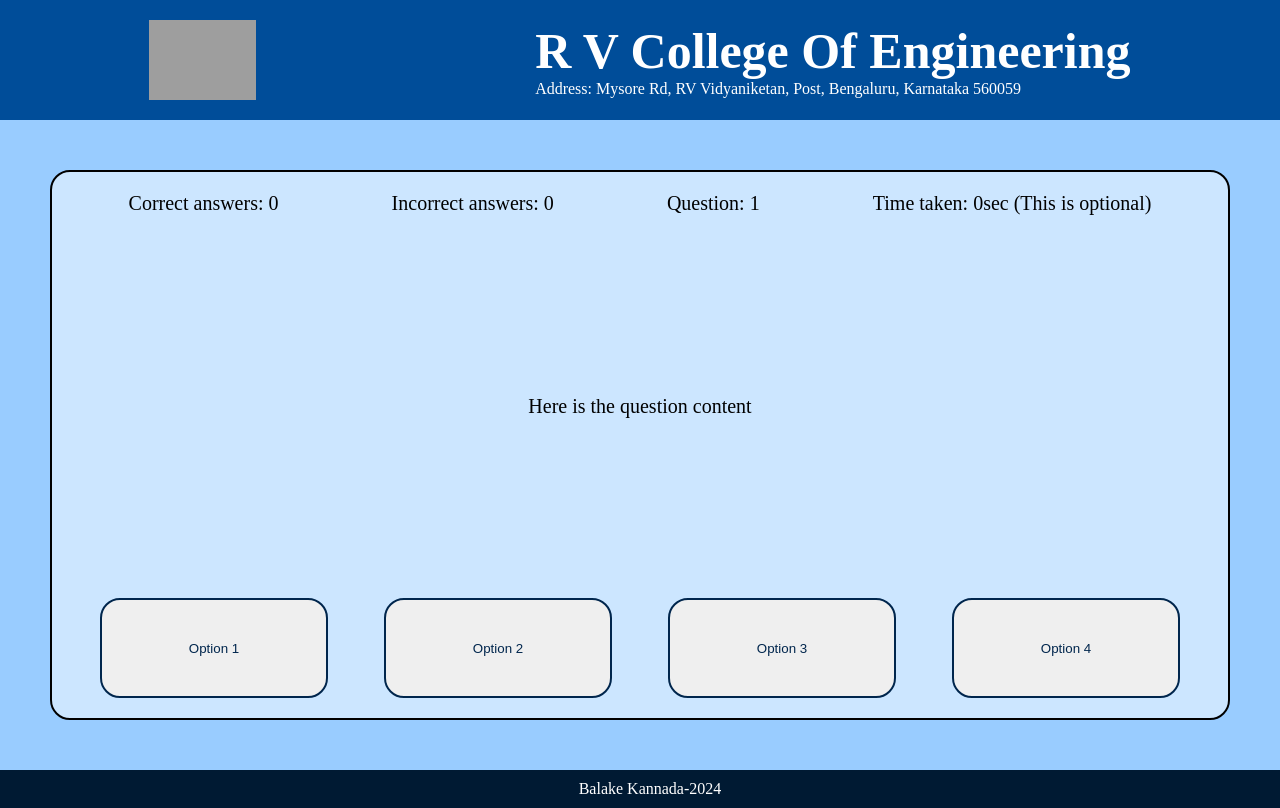
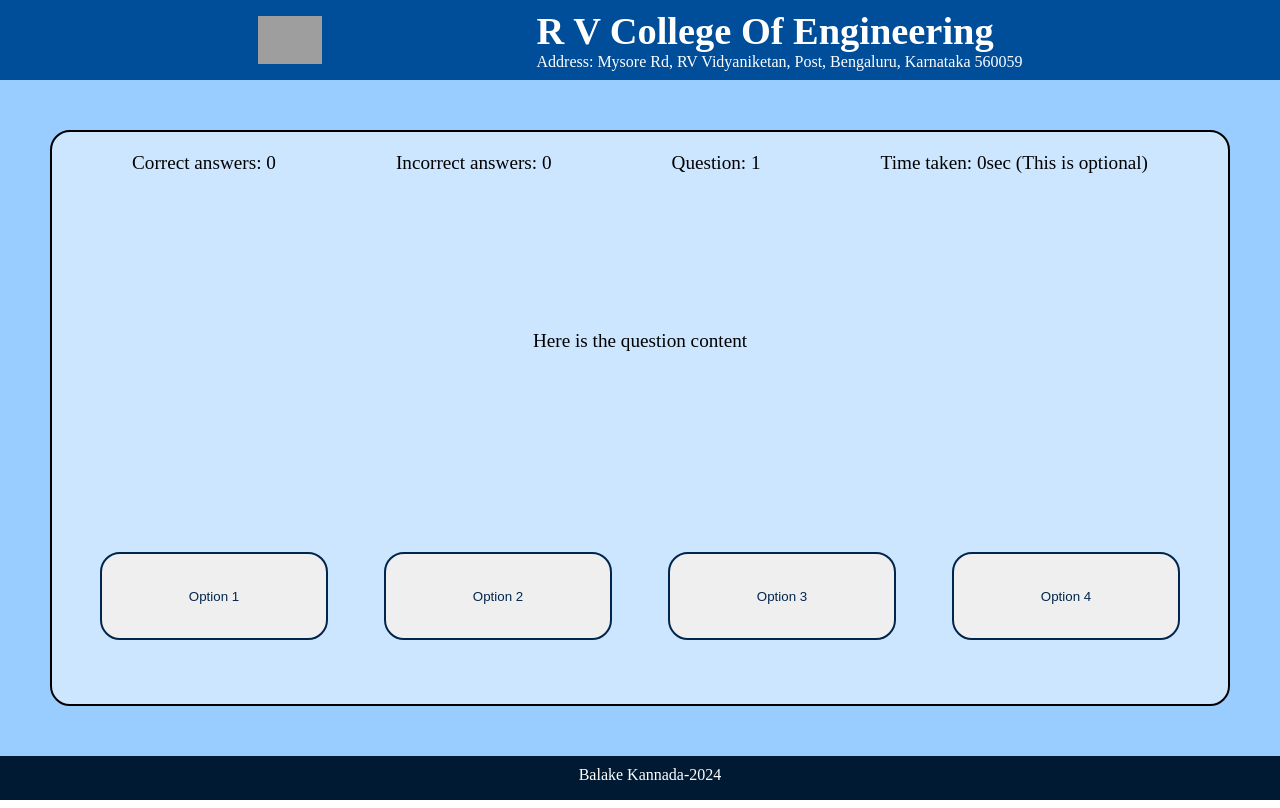
Before and after one commit to SRNI-RVCE/balakeKannada, a plain HTML site: page index.html in a window 1280 px wide. Drawn offline with Linux system fonts and the light colour scheme; grey boxes are pictures that could not be loaded.

Commit message:
minor fixes to render online page

```diff
--- a/index.html
+++ b/index.html
@@ -4,8 +4,10 @@
     <head>
         <title>Balake Kannada Quiz Game</title>
         <link rel="stylesheet" href="styles.css">
+        <meta name="viewport" content="width=device-width, initial-scale=1.0">
     </head>
     <body>
+        <div class="content">
             <header>
                 <img src="https://upload.wikimedia.org/wikipedia/en/thumb/d/d2/R.V._College_of_Engineering_logo.png/220px-R.V._College_of_Engineering_logo.png"
                 alt = "rvce logo with color">
@@ -39,6 +41,7 @@
             <footer>
                 Balake Kannada-2024
             </footer>
+        </div>
 
     </body>
 </html>
--- a/styles.css
+++ b/styles.css
@@ -1,24 +1,35 @@
-body {
+
+body, html {
+    border: 0;
+    padding: 0;
+    margin: 0;
+    height: 100%;
+
+}
+.content {
     display: flex;
     flex-direction: column;
+    height: 100%;
+    width: 100%;
     padding : 0px;
-    border: 0px;
     margin: 0px;
-    min-height: 100vh;
     overflow-x: hidden;
 }
-body > header{
+.content > header{
     display: flex;
     box-sizing: border-box;
     background-color:#004d99;
-    padding: 20px 20px;
+    padding: 20px 20vh;
+
     gap: 20px;
+    height: 10%;
+    width: 100%;
     align-items: center;
     justify-content: space-around;
 }
 
-body > header > img {
-    height: 80px;
+.content > header > img {
+    height: 120%;
     width: auto;
 
 }
@@ -28,7 +39,7 @@ body > header > img {
     justify-content: center;
 }
 .header-text {
-    font-size: 50px;
+    font-size: 3vw;
     font-weight: bold;
     color: white;
 }
@@ -41,7 +52,7 @@ body > header > img {
     background-color: #99ccff;
     box-sizing: border-box;
     padding: 50px ;
-    height: 650px;
+    height: 85%;
 }
 .main-box{
     background-color: #cce6ff;
@@ -57,23 +68,28 @@ body > header > img {
 
 }
 .main-box > * {
-    font-size: 20px;
+    font-size: 1.5vw;
+
 }
 .question-info{
     display: flex;
     justify-content: space-around;
+    height: 33%;
 
 }
 .question-content{
     display: flex;
     justify-content: center;
+    height: 33%;
 }
 .options{
     display: flex;
+    height: 33%;
     justify-content: space-around;
+    align-items: center;
 }
 .option{
-    height: 100px;
+    height: 50%;
     width: 20%;
     border-radius: 20px;
     color: #00264d;
@@ -88,5 +104,5 @@ footer{
     bottom: 0;
     color: white;
     padding: 10px;
-    height: 2%;
+    height: 3%;
 }
```
Lines whose indentation alone changed are shown as unchanged.
